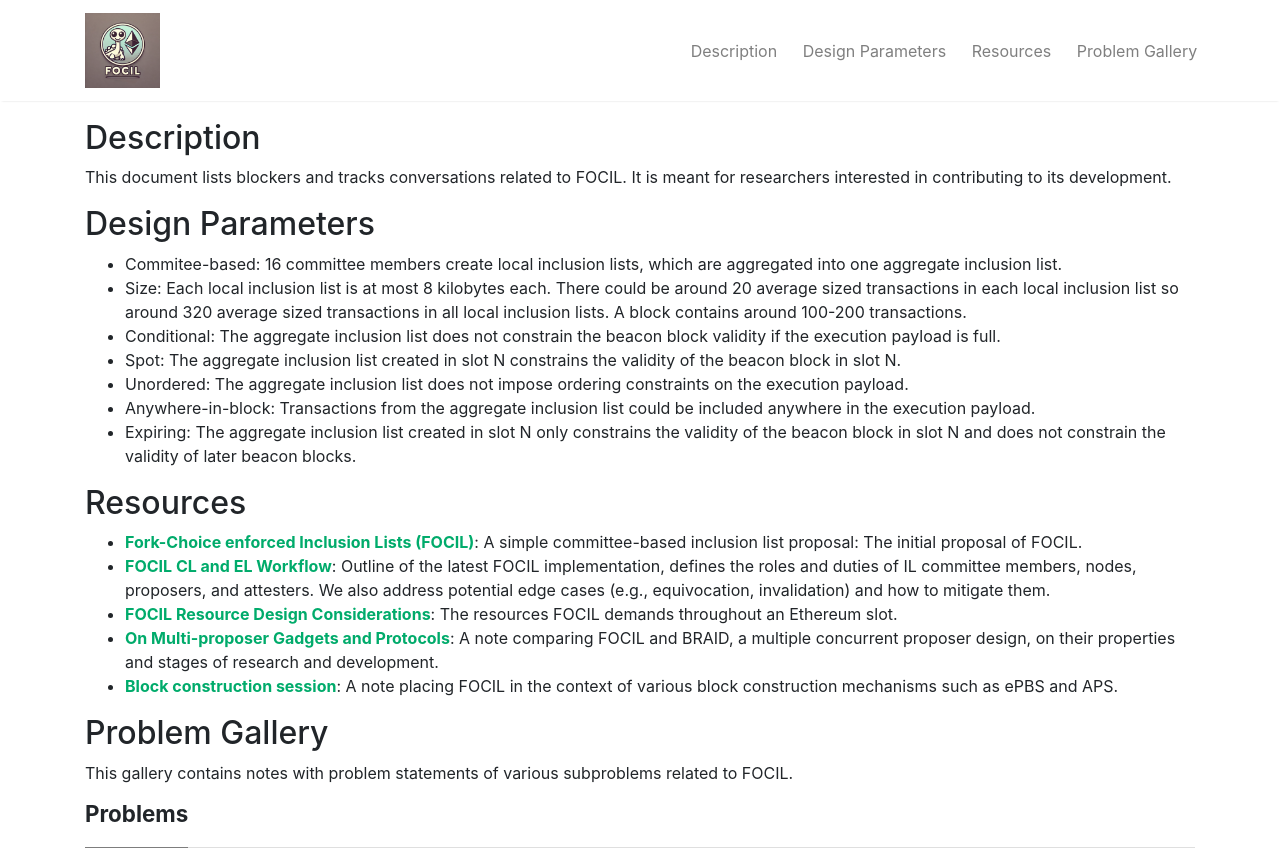
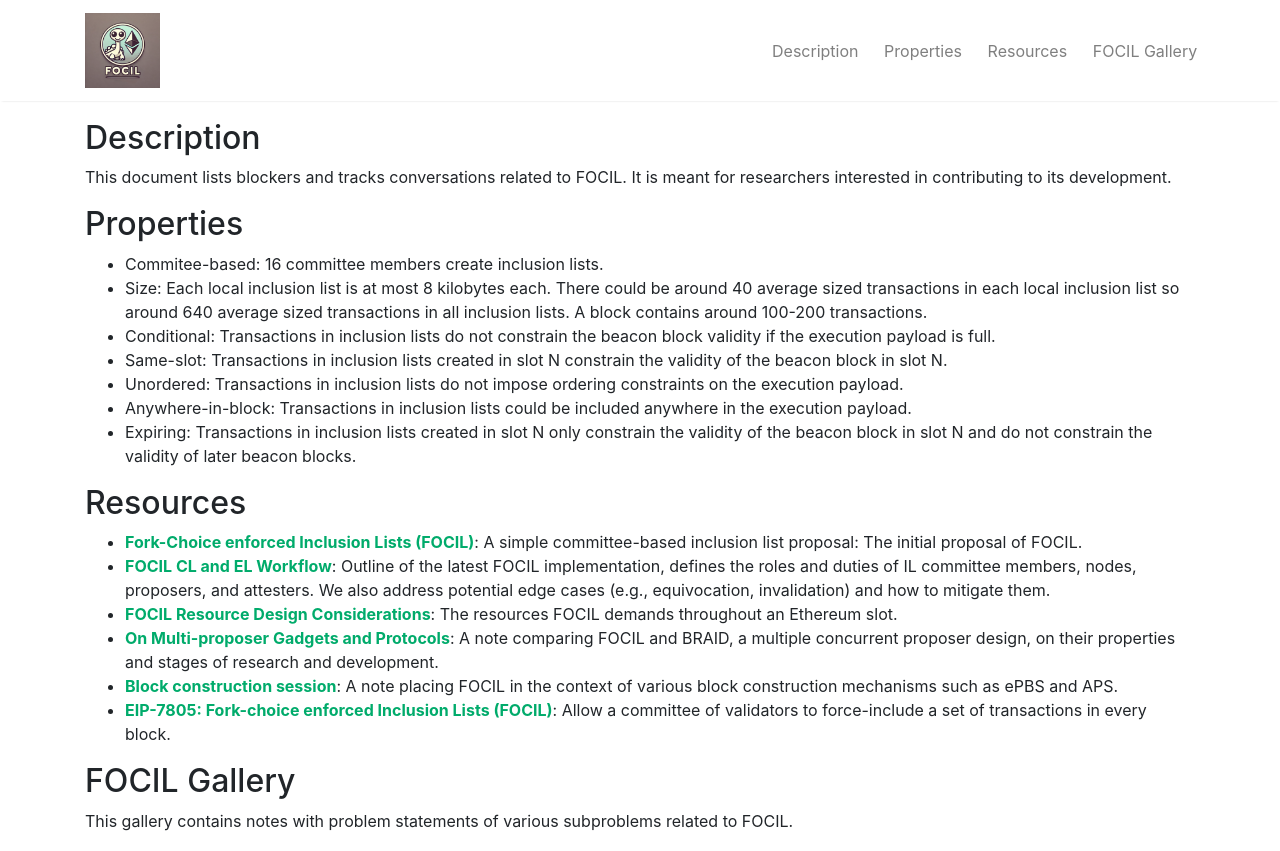
Before and after one commit to jihoonsong/meet-focil, a Jekyll site: the page built from index.html, in a window 1280 px wide and 1400 px high. Shown: the top 851 px of the window. Built offline with Jekyll 4.4.1, drawn with Linux system fonts in a browser that asks for light colours; nearby versions of some CDN libraries; the list of posts is cut into pages by our own code; some of the changed text lies outside the part shown; grey boxes are pictures that could not be loaded.

```diff
--- a/_layouts/default.html
+++ b/_layouts/default.html
@@ -48,13 +48,13 @@
                             <a target="_blank" class="nav-link" href="#description">Description</a>
                         </li>
                         <li class="nav-item">
-                            <a target="_blank" class="nav-link" href="#design-parameters">Design Parameters</a>
+                            <a target="_blank" class="nav-link" href="#properties">Properties</a>
                         </li>
                         <li class="nav-item">
                             <a target="_blank" class="nav-link" href="#resources">Resources</a>
                         </li>
                         <li class="nav-item">
-                            <a target="_blank" class="nav-link" href="#problem-gallery">Problem Gallery</a>
+                            <a target="_blank" class="nav-link" href="#focil-gallery">FOCIL Gallery</a>
                         </li>
                     {% endif %}
                 </ul>
--- a/index.html
+++ b/index.html
@@ -8,15 +8,15 @@ title: Home
 
 This document lists blockers and tracks conversations related to FOCIL. It is meant for researchers interested in contributing to its development.
 
-## Design Parameters {#design-parameters}
+## Properties {#properties}
 
-- Commitee-based: 16 committee members create local inclusion lists, which are aggregated into one aggregate inclusion list.
-- Size: Each local inclusion list is at most 8 kilobytes each. There could be around 20 average sized transactions in each local inclusion list so around 320 average sized transactions in all local inclusion lists. A block contains around 100-200 transactions.
-- Conditional: The aggregate inclusion list does not constrain the beacon block validity if the execution payload is full.
-- Spot: The aggregate inclusion list created in slot N constrains the validity of the beacon block in slot N.
-- Unordered: The aggregate inclusion list does not impose ordering constraints on the execution payload.
-- Anywhere-in-block: Transactions from the aggregate inclusion list could be included anywhere in the execution payload.
-- Expiring: The aggregate inclusion list created in slot N only constrains the validity of the beacon block in slot N and does not constrain the validity of later beacon blocks.
+- Commitee-based: 16 committee members create inclusion lists.
+- Size: Each local inclusion list is at most 8 kilobytes each. There could be around 40 average sized transactions in each local inclusion list so around 640 average sized transactions in all inclusion lists. A block contains around 100-200 transactions.
+- Conditional: Transactions in inclusion lists do not constrain the beacon block validity if the execution payload is full.
+- Same-slot: Transactions in inclusion lists created in slot N constrain the validity of the beacon block in slot N.
+- Unordered: Transactions in inclusion lists do not impose ordering constraints on the execution payload.
+- Anywhere-in-block: Transactions in inclusion lists could be included anywhere in the execution payload.
+- Expiring: Transactions in inclusion lists created in slot N only constrain the validity of the beacon block in slot N and do not constrain the validity of later beacon blocks.
 
 ## Resources {#resources}
 
@@ -25,8 +25,9 @@ This document lists blockers and tracks conversations related to FOCIL. It is me
 - [**FOCIL Resource Design Considerations**](https://hackmd.io/@ttsao/focil-resource-considerations#Proposer-Edge-Case): The resources FOCIL demands throughout an Ethereum slot.
 - [**On Multi-proposer Gadgets and Protocols**](https://hackmd.io/xz1UyksETR-pCsazePMAjw): A note comparing FOCIL and BRAID, a multiple concurrent proposer design, on their properties and stages of research and development.
 - [**Block construction session**](https://www.notion.so/bd611621250f45948eff05fcf6a34067?pvs=21): A note placing FOCIL in the context of various block construction mechanisms such as ePBS and APS.
+- [**EIP-7805: Fork-choice enforced Inclusion Lists (FOCIL)**](https://eips.ethereum.org/EIPS/eip-7805): Allow a committee of validators to force-include a set of transactions in every block.
 
-## Problem Gallery {#problem-gallery}
+## FOCIL Gallery {#focil-gallery}
 
 This gallery contains notes with problem statements of various subproblems related to FOCIL.
 
```
Also changed, not shown: _posts/2024-09-17-local-il-size.md (+2 -2 lines), _posts/2024-09-17-transaction-invalidation.md (+4 -4 lines).
